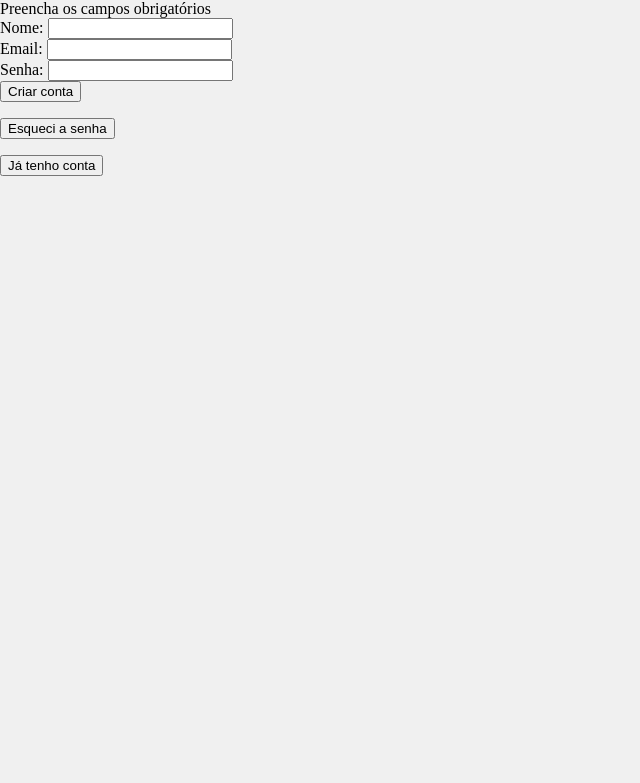
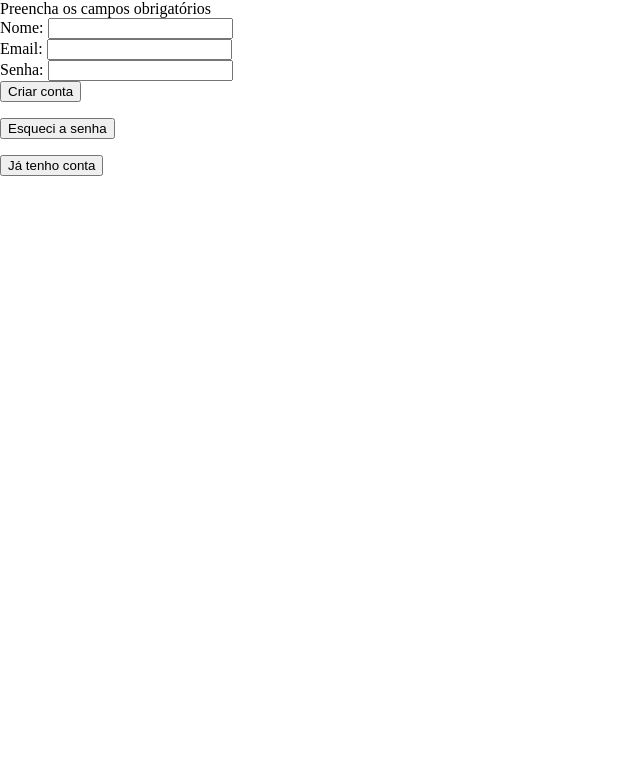
Before and after one commit to HenryGuidelli/SIDE, a PHP site: page /cadasUser.php in a window 1280 px wide. Shown: the top 783 px of the page, without its empty margins (0-640 px from the left). Run offline with PHP 8.4, Linux system fonts and the light colour scheme; data that the repository does not hold is empty; some libraries are stand-ins or nearby versions.

Commit message:
Update style.css

```diff
--- a/style.css
+++ b/style.css
@@ -1,5 +1,5 @@
 body {
-    background-color: rgb(240, 240, 240);
+    background-color: rgb(255, 255, 255);
     margin: 0;
     padding: 0;
 }
```
